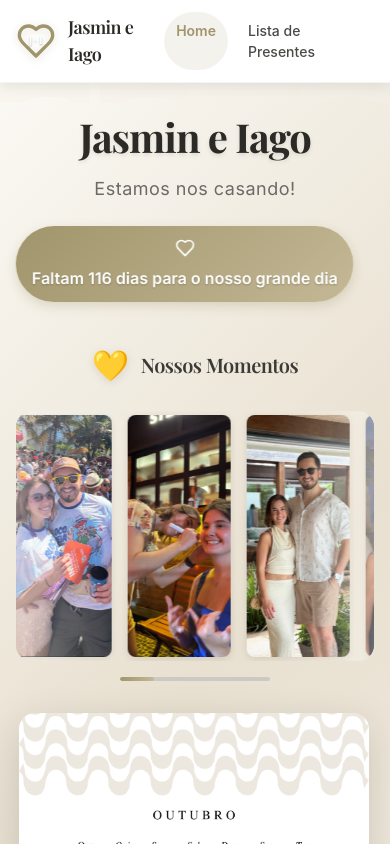
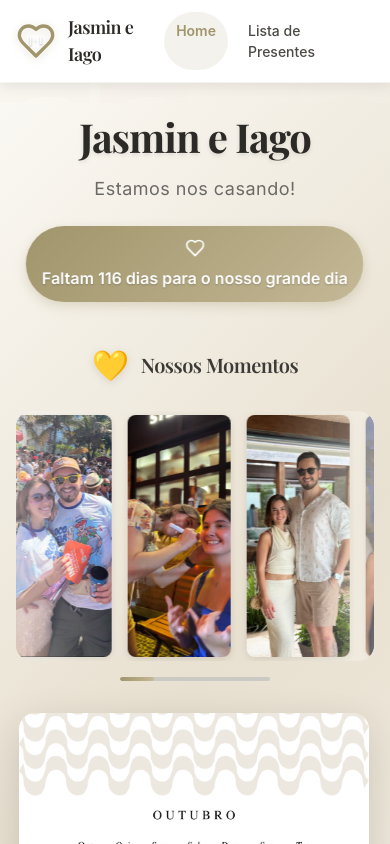
Before and after one commit to iagochavarry/wedding-gift-portal-website, a React (Vite) app: page / in a window 390 px wide. Shown: the top 844 px of the page. Built offline with nearby package versions, Linux system fonts and the light colour scheme.

Commit message:
centralize countdown

```diff
--- a/src/pages/Home/Home.module.css
+++ b/src/pages/Home/Home.module.css
@@ -539,6 +539,8 @@
   .countdown {
     font-size: var(--font-size-sm);
     padding: var(--spacing-3) var(--spacing-4);
+    margin: 0 auto;
+    align-self: center;
   }
 
   .galleryTitle {
@@ -601,6 +603,8 @@
     flex-direction: column;
     gap: var(--spacing-2);
     text-align: center;
+    margin: 0 auto;
+    align-self: center;
   }
 
   .saveTheDateImage {
```
